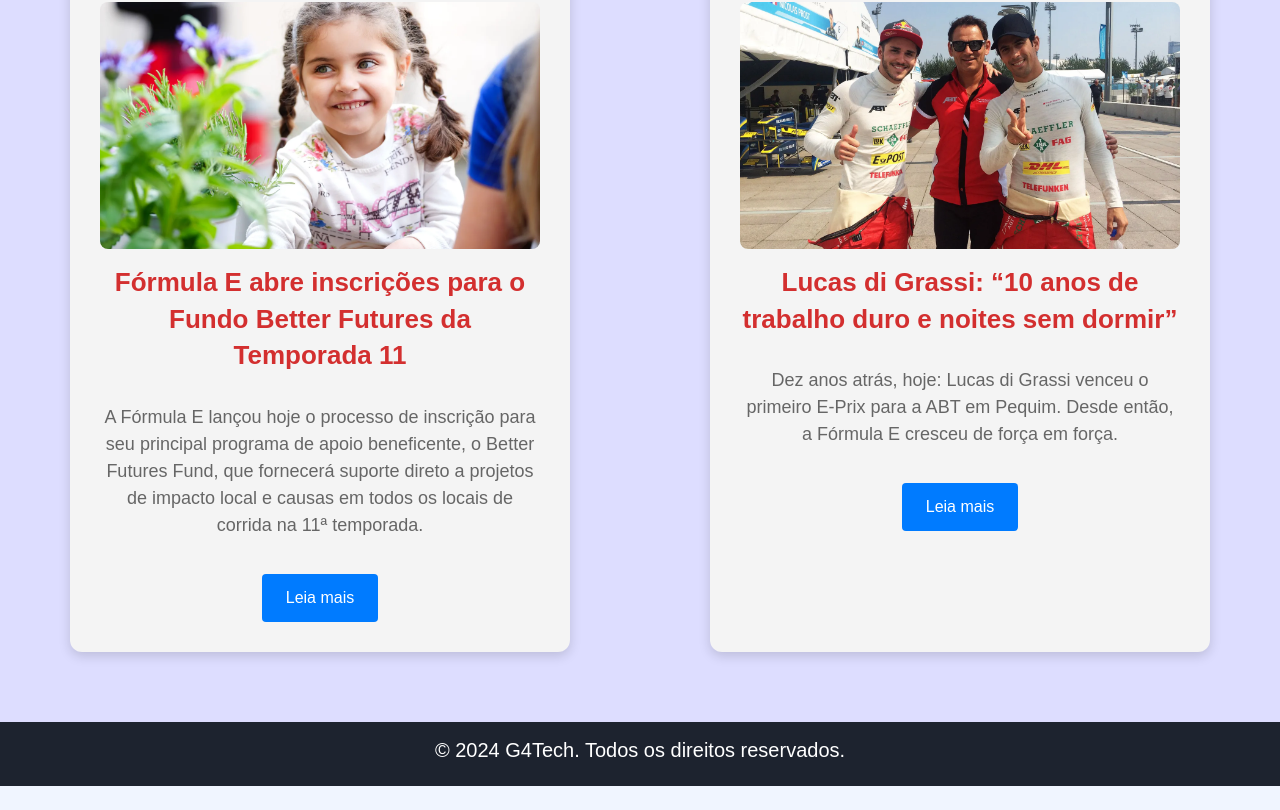
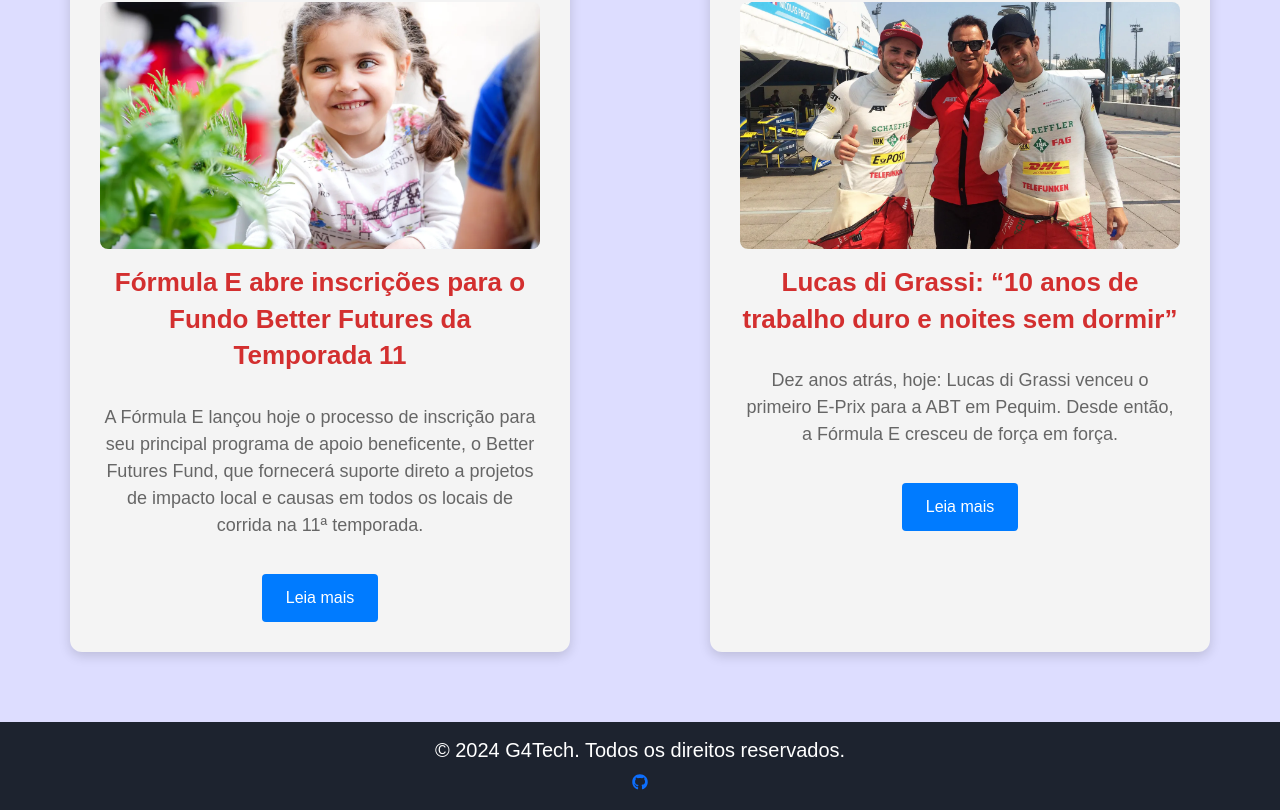
Before and after one commit to Geral-cp-s/Sprint3-Web, a React (Vite) app: page / in a window 1280 px wide. Shown: the part 2935-3745 px from the top of the page. Before the commit the page ends 3721 px from the top, so only its background shows below. Built offline with nearby package versions, Linux system fonts and the light colour scheme.

Commit message:
Add img do github que direciona para o git do projeto

```diff
--- a/src/components/Footer.jsx
+++ b/src/components/Footer.jsx
@@ -1,9 +1,15 @@
 import { FooterGeral } from "./styledFooter.js"
+import { FaGithub } from "react-icons/fa";
+
 
 const Footer = () => {
     return(
         <FooterGeral>
             <h5>&copy; 2024 G4Tech. Todos os direitos reservados.</h5>
+            <a href="https://github.com/Geral-cp-s/Sprint3-Web" target="_blank"><FaGithub />
+            </a>
+
+
         </FooterGeral>
     )
 }
```
